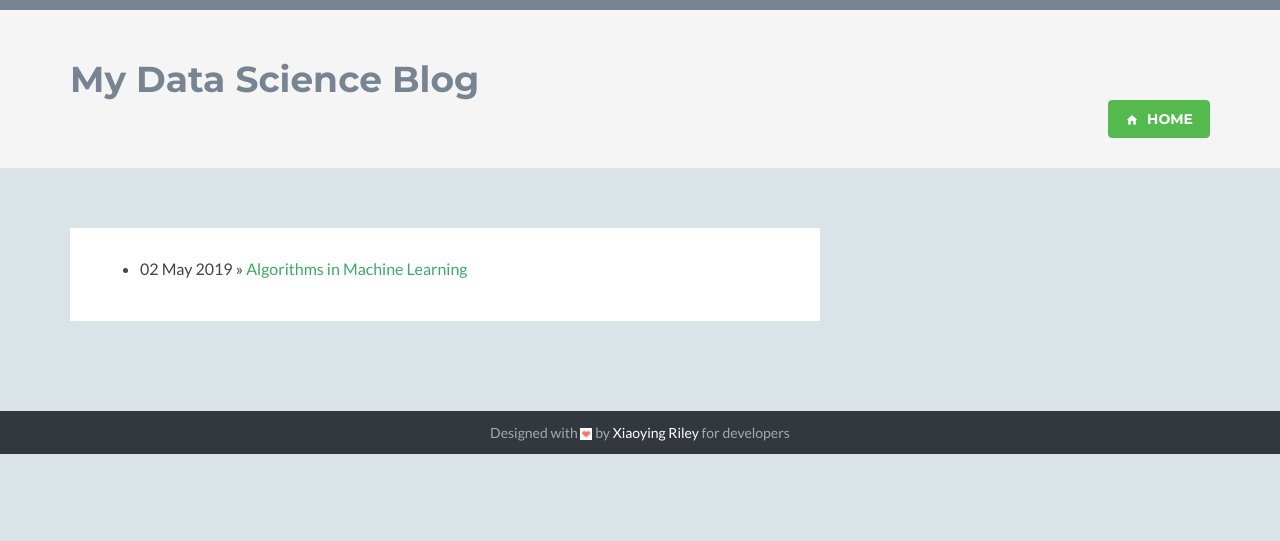
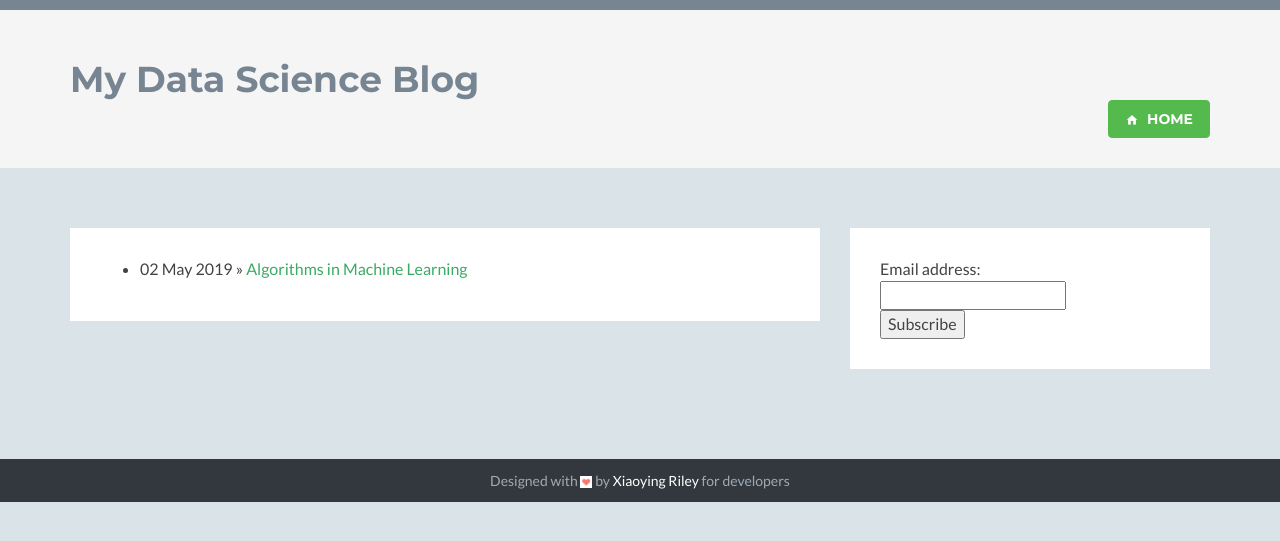
Before and after one commit to abhisheksanghai/abhisheksanghai.github.io, a Jekyll site: the page built from datascience/index.html, in a window 1280 px wide. Shown: the top 541 px of the page. Built offline with Jekyll 4.4.1, drawn with Linux system fonts in a browser that asks for light colours; nearby versions of some CDN libraries; library files that are not in the unit come from our copies.

Commit message:
Update index.html
Adding Subscription

```diff
--- a/datascience/index.html
+++ b/datascience/index.html
@@ -31,5 +31,31 @@ title: My Data Science Blog
                     </div><!--//section-inner-->
                 </section><!--//section-->
 	    </div><!--//primary-->
+
+	<div class="secondary col-md-4 col-sm-12 col-xs-12">
+                 <aside class="info aside section">
+                    <div class="section-inner">
+                        <h2 class="heading sr-only">Subscription</h2>
+                        <div class="content">
+                            <form name="gform" id="gform" enctype="text/plain" action="https://usebasin.com/f/e5071c912025" target="hidden_iframe" onsubmit="submitted=true;">
+  				Email address:<br>
+  				<input type="text" name="email"><br>
+  				<input type="submit" value="Subscribe">
+			    </form>
+
+			    <iframe name="hidden_iframe" id="hidden_iframe" style="display:none;" onload="if(submitted) {}"></iframe>
+
+			    <script src="assets/js/jquery.min.js"></script>
+			   <script type="text/javascript">var submitted=false;</script>
+			    <script type="text/javascript">
+			    $('#gform').on('submit', function(e) {
+  				$('#gform *').fadeOut(2000);
+  				$('#gform').prepend('Subscription Successful!');
+  			    });
+			    </script>
+                        </div><!--//content-->
+                    </div><!--//section-inner-->
+                </aside><!--//aside-->
+	    </div><!--//secondary-->
    </div><!--//row-->
 </div><!--//masonry-->
```
